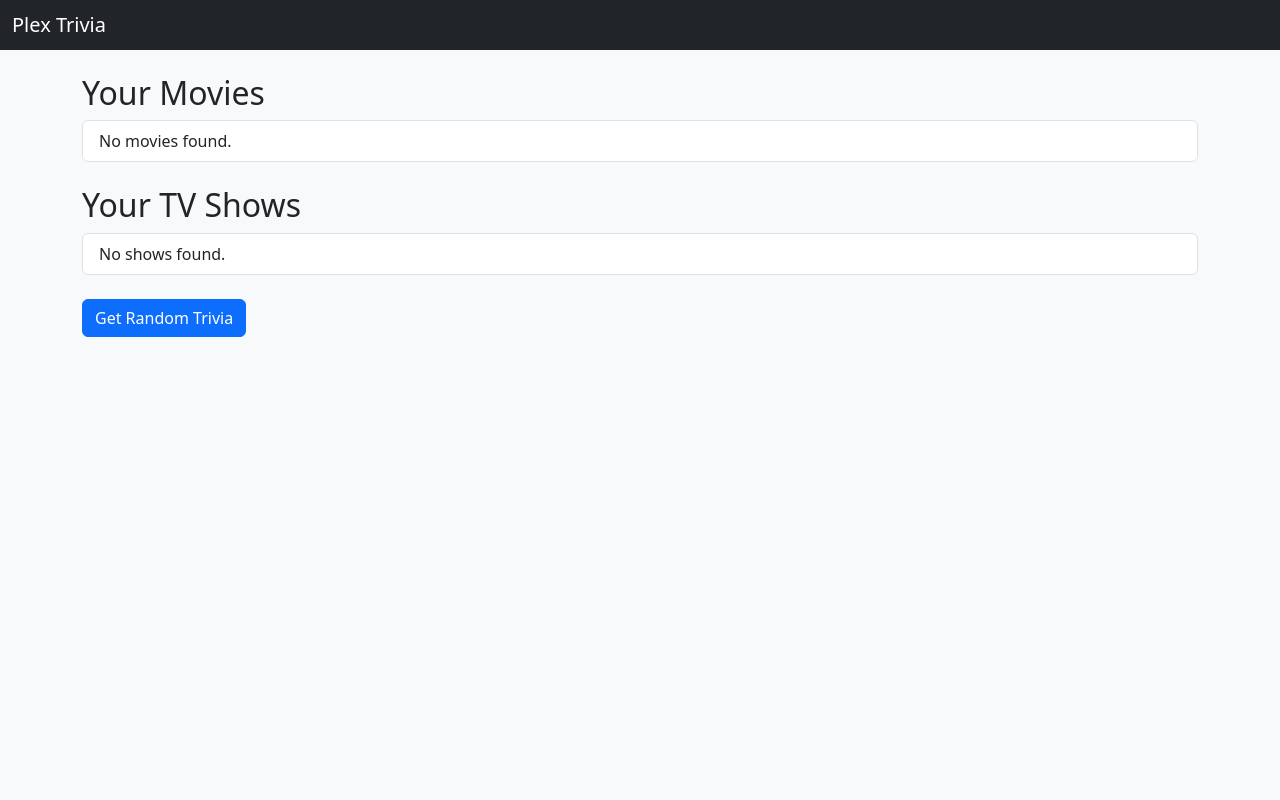
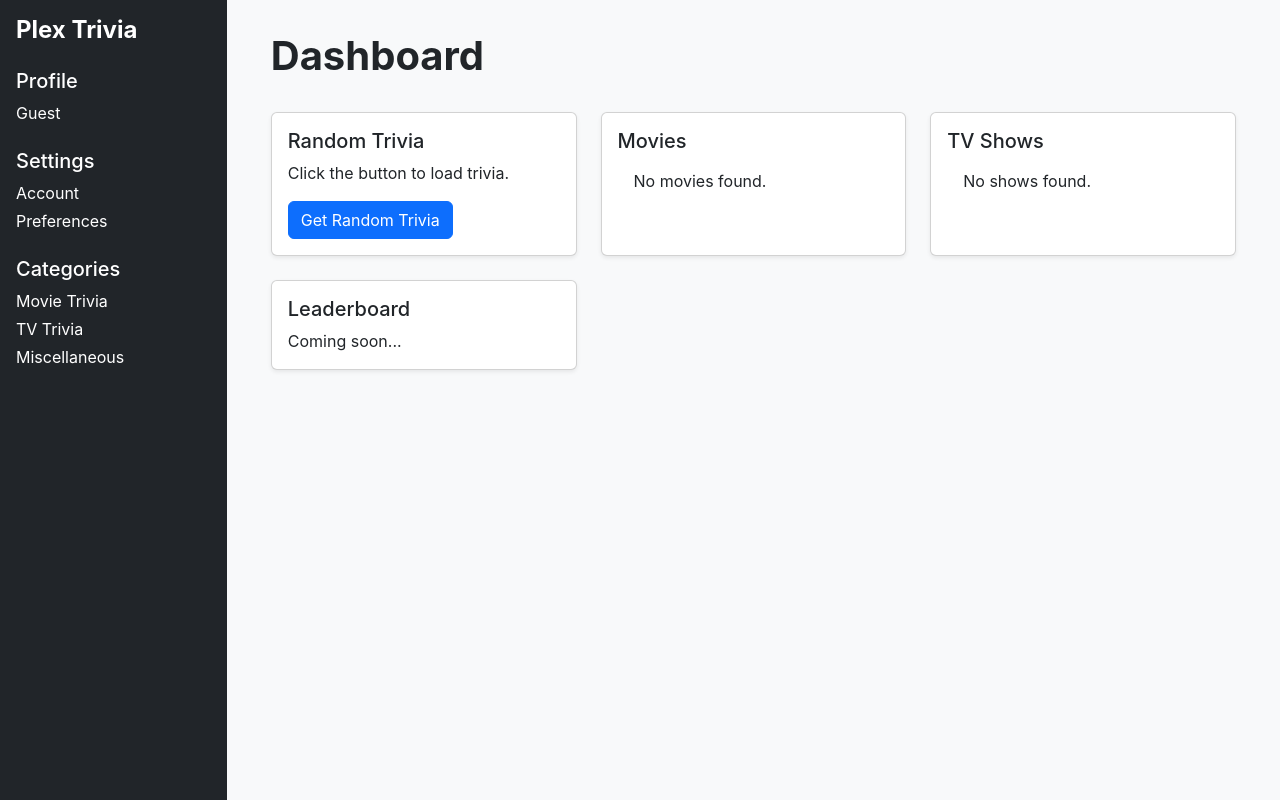
Before and after one commit to chanzer0/media-server-trivia, a Flask app: page / in a window 1280 px wide. Run offline with Flask 3, Linux system fonts and the light colour scheme.

Commit message:
Create dashboard layout with sidebar

```diff
--- a/app/routes.py
+++ b/app/routes.py
@@ -1,9 +1,11 @@
 from flask import Blueprint, Flask, render_template, jsonify
 from .plex_service import PlexService
+from .trivia import TriviaEngine
 
 
 def init_routes(app: Flask, plex_service: PlexService):
     bp = Blueprint("main", __name__)
+    trivia_engine = TriviaEngine(plex_service)
 
     @bp.route("/")
     def index():
@@ -12,11 +14,11 @@
         shows = plex_service.get_shows()
         return render_template("index.html", movies=movies, shows=shows)
 
-    # @bp.route("/api/trivia")
-    # def api_trivia():
-    #     q = trivia.random_question()
-    #     if not q:
-    #         return jsonify({"error": "No media found"}), 404
-    #     return jsonify(q)
+    @bp.route("/api/trivia")
+    def api_trivia():
+        q = trivia_engine.random_question()
+        if not q:
+            return jsonify({"error": "No media found"})
+        return jsonify(q)
 
     app.register_blueprint(bp)
--- /dev/null
+++ b/app/static/css/main.css
@@ -0,0 +1,44 @@
+body {
+  font-family: -apple-system, BlinkMacSystemFont, 'Segoe UI', Roboto, sans-serif;
+}
+
+#sidebar {
+  width: 100%;
+  min-height: 100vh;
+}
+
+@media (min-width: 768px) {
+  #sidebar {
+    width: 20%;
+  }
+}
+
+#sidebar h2 {
+  font-weight: 700;
+  font-size: 1.5rem;
+}
+
+#sidebar .nav-link {
+  color: #ffffff;
+  margin: 0.25rem 0;
+}
+
+#sidebar .nav-link:hover {
+  text-decoration: underline;
+  color: #ffffff;
+}
+
+main {
+  flex-grow: 1;
+  padding: 2rem;
+  background-color: #f8f9fa;
+}
+
+.card {
+  transition: transform 0.2s ease, box-shadow 0.2s ease;
+}
+
+.card:hover {
+  transform: translateY(-4px);
+  box-shadow: 0 0.5rem 1rem rgba(0,0,0,0.15);
+}
--- a/app/templates/base.html
+++ b/app/templates/base.html
@@ -5,16 +5,41 @@
     <meta name="viewport" content="width=device-width, initial-scale=1">
     <title>Plex Trivia</title>
     <link href="https://cdn.jsdelivr.net/npm/bootstrap@5.3.2/dist/css/bootstrap.min.css" rel="stylesheet">
+    <link rel="stylesheet" href="{{ url_for('static', filename='css/main.css') }}">
   </head>
   <body class="bg-light">
-    <nav class="navbar navbar-dark bg-dark mb-4">
-      <div class="container-fluid">
-        <span class="navbar-brand mb-0 h1">Plex Trivia</span>
-      </div>
-    </nav>
-    <div class="container">
-      {% block content %}{% endblock %}
+    <div class="d-flex">
+      <nav id="sidebar" class="bg-dark text-white p-3">
+        <h2 class="mb-4">Plex Trivia</h2>
+        <div class="mb-4">
+          <h5>Profile</h5>
+          <p class="mb-1">Guest</p>
+        </div>
+        <div class="mb-4">
+          <h5>Settings</h5>
+          <a href="#" class="nav-link">Account</a>
+          <a href="#" class="nav-link">Preferences</a>
+        </div>
+        <div>
+          <h5>Categories</h5>
+          <a href="#" class="nav-link">Movie Trivia</a>
+          <a href="#" class="nav-link">TV Trivia</a>
+          <a href="#" class="nav-link">Miscellaneous</a>
+        </div>
+      </nav>
+      <main class="flex-grow-1">
+        {% block content %}{% endblock %}
+      </main>
     </div>
     <script src="https://cdn.jsdelivr.net/npm/bootstrap@5.3.2/dist/js/bootstrap.bundle.min.js"></script>
+    <script>
+      document.addEventListener('DOMContentLoaded', () => {
+        const cards = document.querySelectorAll('.card');
+        cards.forEach(card => {
+          card.classList.add('opacity-0');
+          setTimeout(() => card.classList.add('opacity-100'), 100);
+        });
+      });
+    </script>
   </body>
 </html>
--- a/app/templates/index.html
+++ b/app/templates/index.html
@@ -1,26 +1,58 @@
 {% extends 'base.html' %}
 
 {% block content %}
-<h2>Your Movies</h2>
-<ul class="list-group mb-4">
+<div class="container-fluid">
+  <div class="row g-4">
+    <div class="col-12">
+      <h1 class="display-6 fw-bold">Dashboard</h1>
+    </div>
+    <div class="col-12 col-md-6 col-xl-4">
+      <div class="card shadow-sm h-100">
+        <div class="card-body">
+          <h5 class="card-title">Random Trivia</h5>
+          <p class="card-text" id="trivia">Click the button to load trivia.</p>
+          <button id="triviaBtn" class="btn btn-primary">Get Random Trivia</button>
+        </div>
+      </div>
+    </div>
+    <div class="col-12 col-md-6 col-xl-4">
+      <div class="card shadow-sm h-100">
+        <div class="card-body">
+          <h5 class="card-title">Movies</h5>
+          <ul class="list-group list-group-flush">
             {% for movie in movies %}
             <li class="list-group-item">{{ movie }}</li>
             {% else %}
             <li class="list-group-item">No movies found.</li>
             {% endfor %}
           </ul>
-
-<h2>Your TV Shows</h2>
-<ul class="list-group mb-4">
+        </div>
+      </div>
+    </div>
+    <div class="col-12 col-md-6 col-xl-4">
+      <div class="card shadow-sm h-100">
+        <div class="card-body">
+          <h5 class="card-title">TV Shows</h5>
+          <ul class="list-group list-group-flush">
             {% for show in shows %}
             <li class="list-group-item">{{ show }}</li>
             {% else %}
             <li class="list-group-item">No shows found.</li>
             {% endfor %}
           </ul>
-
-<button id="triviaBtn" class="btn btn-primary">Get Random Trivia</button>
-<div id="trivia" class="mt-3"></div>
+        </div>
+      </div>
+    </div>
+    <div class="col-12 col-md-6 col-xl-4">
+      <div class="card shadow-sm h-100">
+        <div class="card-body">
+          <h5 class="card-title">Leaderboard</h5>
+          <p class="card-text">Coming soon...</p>
+        </div>
+      </div>
+    </div>
+  </div>
+</div>
 
 <script>
   document.getElementById('triviaBtn').addEventListener('click', async () => {
@@ -28,9 +60,9 @@
     const data = await res.json();
     const div = document.getElementById('trivia');
     if (data.question) {
-      div.innerHTML = `<div class='alert alert-info'><strong>Q:</strong> ${data.question}<br><strong>A:</strong> ${data.answer}</div>`;
+      div.innerHTML = `<strong>Q:</strong> ${data.question}<br><strong>A:</strong> ${data.answer}`;
     } else {
-      div.innerHTML = `<div class='alert alert-warning'>${data.error}</div>`;
+      div.innerHTML = data.error;
     }
   });
 </script>
```
Lines whose indentation alone changed are shown as unchanged.
